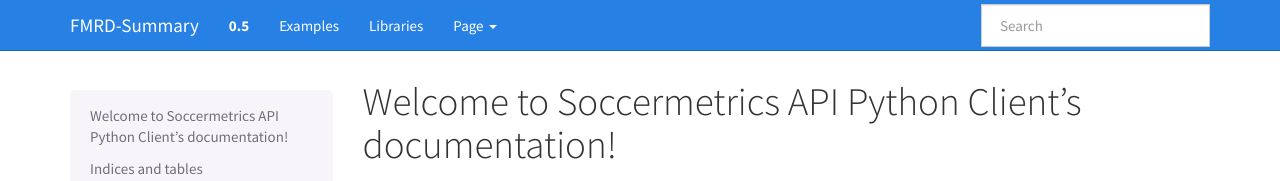
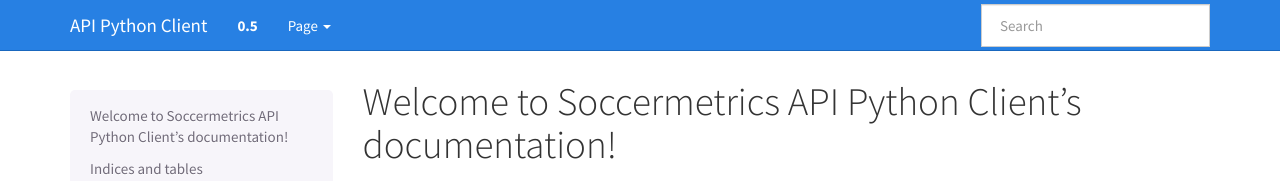
Before and after one commit to soccermetrics/soccermetrics-client-py, a Sphinx documentation site: the page built from docs/source/index.rst, in a window 1280 px wide. Shown: the top 181 px of the page. Built offline with Sphinx 7.4.7, drawn with Linux system fonts in a browser that asks for light colours.

Commit message:
Config fixes to conf.py

```diff
--- a/docs/source/conf.py
+++ b/docs/source/conf.py
@@ -107,14 +107,14 @@ html_theme_path = sphinx_bootstrap_theme.get_html_theme_path()
 
 # The name for this set of Sphinx documents.  If None, it defaults to
 # "<project> v<release> documentation".
-#html_title = None
+html_title = "Soccermetrics API Python Client Documentation"
 
 # A shorter title for the navigation bar.  Default is the same as html_title.
-#html_short_title = None
+html_short_title = "API Python Client"
 
 # The name of an image file (relative to this directory) to place at the top
 # of the sidebar.
-html_logo = 'api_static/img/Logo.png'
+html_logo = 'srstatic/img/Logo.png'
 
 # The name of an image file (within the static path) to use as favicon of the
 # docs.  This file should be a Windows icon file (.ico) being 16x16 or 32x32
@@ -162,14 +162,14 @@ html_show_sourcelink = False
 # Theme options
 html_theme_options = {
     # Navigation bar title. (Default: ``project`` value)
-    'navbar_title': "FMRD-Summary",
+    'navbar_title': "API Python Client",
 
     # Tab name for entire site. (Default: "Site")
     'navbar_site_name': "Docs",
 
     # A list of tuples containing pages to link to.  The value should
     # be in the form [(name, page), ..]
-    'navbar_links': [('Examples', 'examples/main'), ('Libraries', 'libraries')],
+    'navbar_links': [],
 
     # Global TOC depth for "site" navbar tab. (Default: 1)
     # Switching to -1 shows all levels.
```
